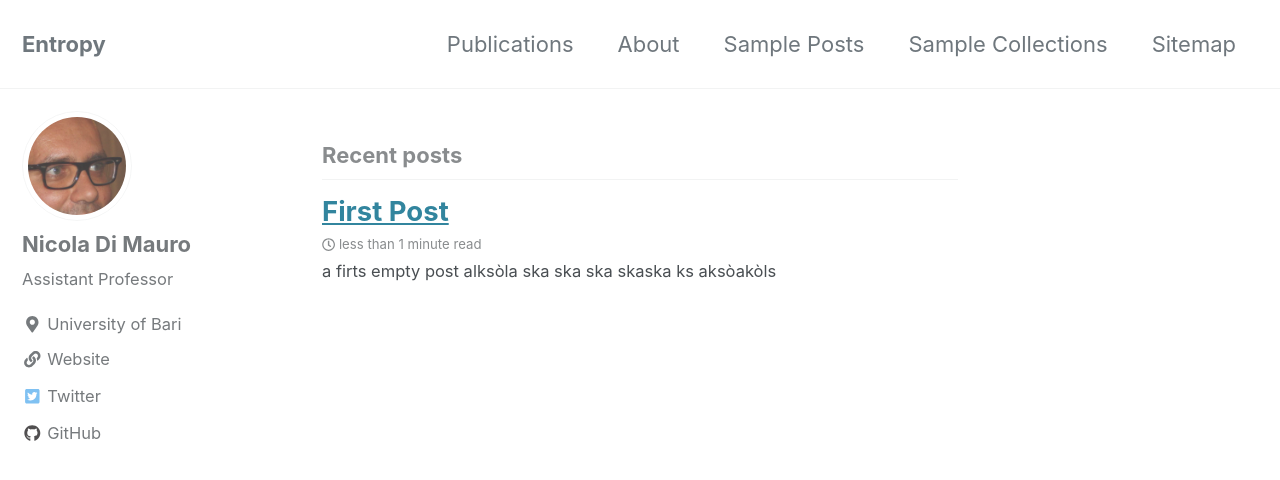
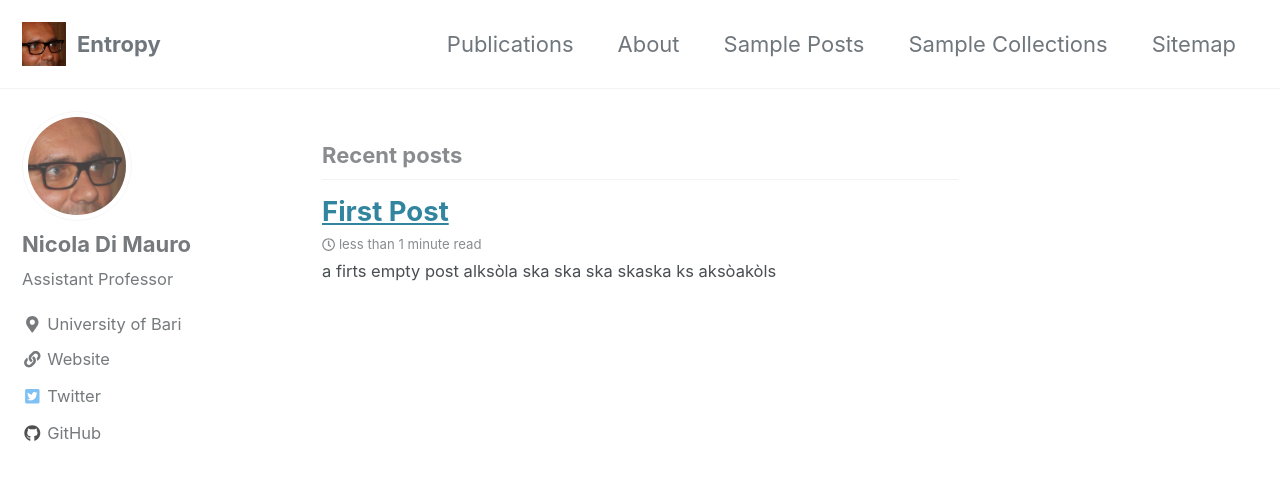
Before and after one commit to nicoladimauro/nicoladimauro.github.io, a Jekyll site: the page built from index.html, in a window 1280 px wide and 900 px high. Shown: the top 480 px of the window. Built offline with Jekyll 4.4.1, drawn with Linux system fonts in a browser that asks for light colours; cached includes are drawn as plain includes; nearby versions of some CDN libraries; the list of posts is cut into pages by our own code.

Commit message:
Update _config.yml

```diff
--- a/_config.yml
+++ b/_config.yml
@@ -24,7 +24,7 @@
 baseurl                  : # the subpath of your site, e.g. "/blog"
 repository               : "nicoladimauro/nicoladimauro.github.io" # GitHub username/repo-name e.g. "mmistakes/minimal-mistakes"
 teaser                   : # path of fallback teaser image, e.g. "/assets/images/500x300.png"
-logo                     : # path of logo image to display in the masthead, e.g. "/assets/images/88x88.png"
+logo                     : "/assets/images/ndm.jpg" # path of logo image to display in the masthead, e.g. "/assets/images/88x88.png"
 masthead_title           : # overrides the website title displayed in the masthead, use " " for no title
 # breadcrumbs            : false # true, false (default)
 words_per_minute         : 200
```
